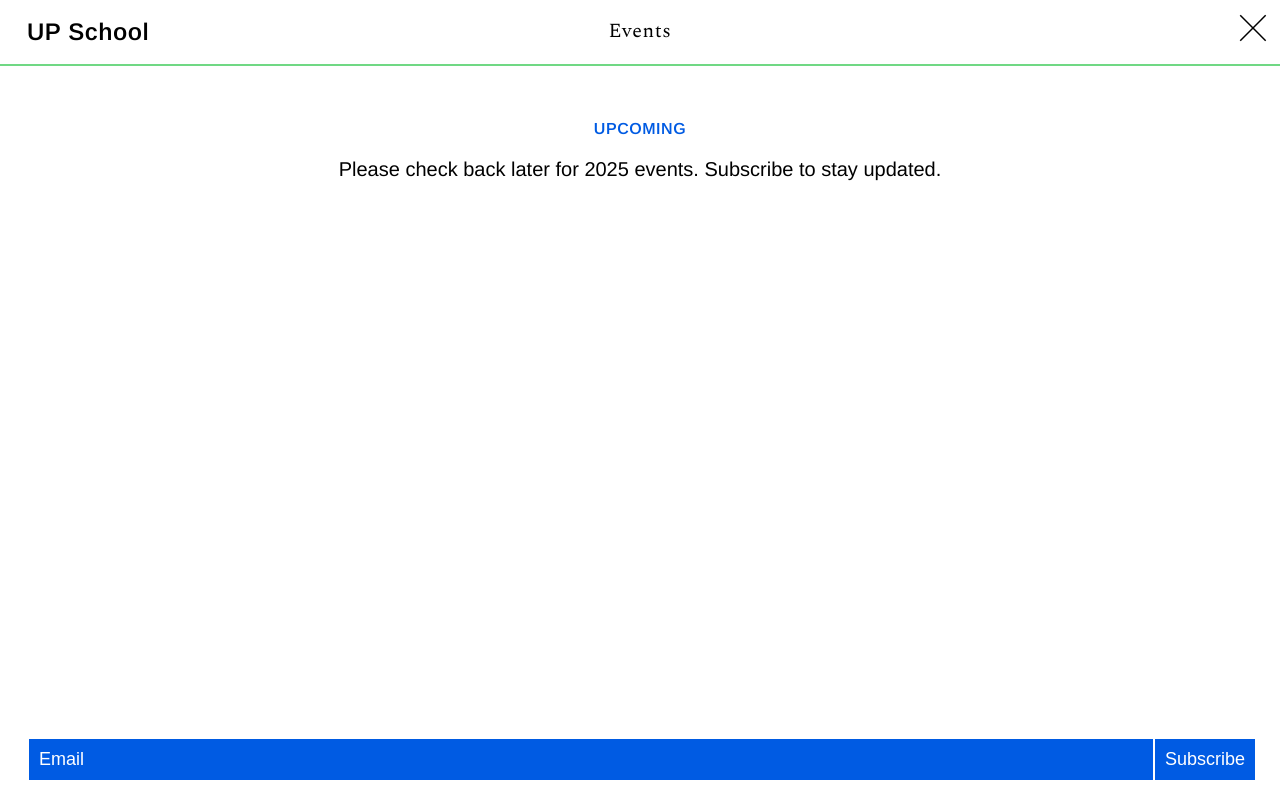
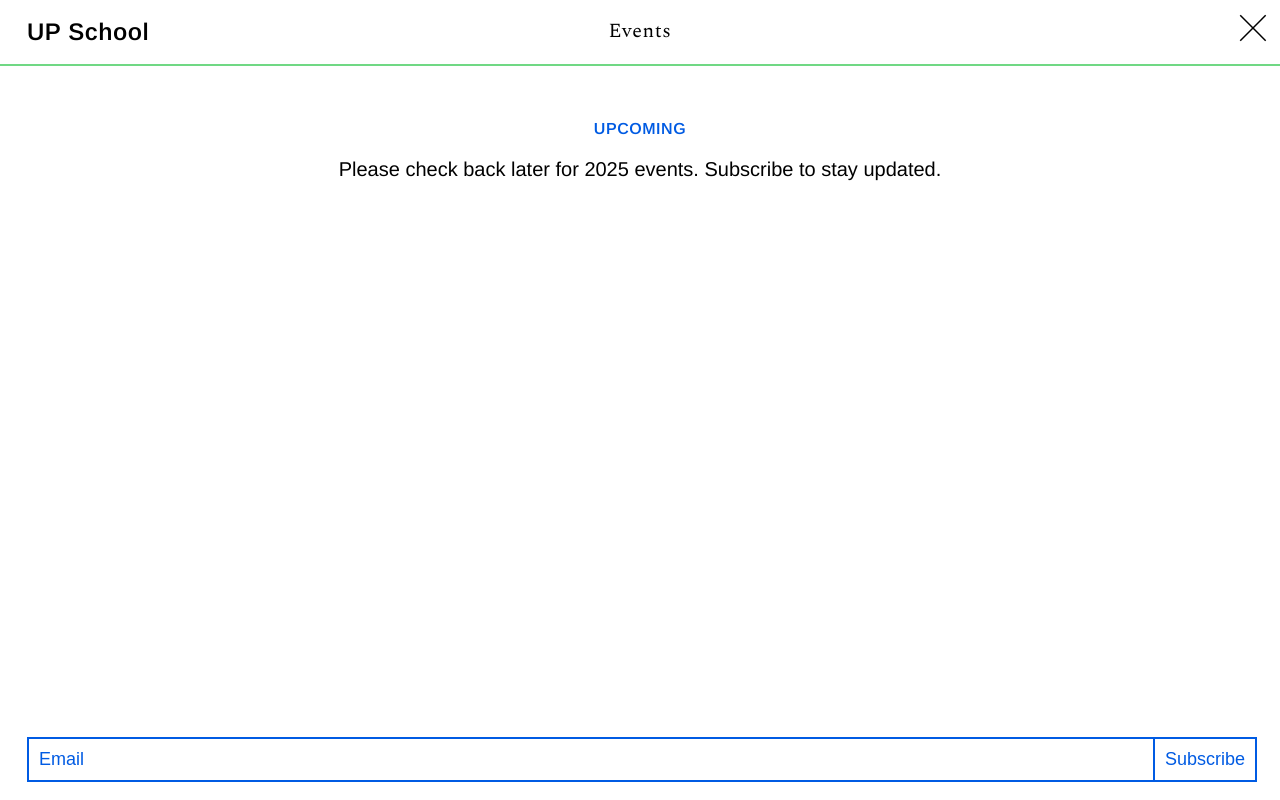
Before and after one commit to jordan-furr/upschool, a Nuxt app: page /events in a window 1280 px wide. Built offline with nearby package versions, Linux system fonts and the light colour scheme; a web font is replaced by a local one.

Commit message:
white email box

```diff
--- /dev/null
+++ b/components/white-newsletter.vue
@@ -0,0 +1,30 @@
+<script setup>
+import { onMounted } from 'vue';
+
+onMounted(() => {
+  const script = document.createElement('script');
+  script.src = '//s3.amazonaws.com/downloads.mailchimp.com/js/mc-validate.js';
+  script.type = 'text/javascript';
+  script.async = true;
+  document.body.appendChild(script);
+});
+
+</script>
+
+<template>
+  <div id="mc_embed_signup">
+    <div id="mce-responses">
+      <div class="response" id="mce-error-response" style="display: none;"></div>
+      <div class="response" id="mce-success-response" style="display: none;"></div>
+    </div>
+    <form
+      action="https://theupsideofuncertainty.us13.list-manage.com/subscribe/post?u=51c91af86cdb3fda391206ba9&amp;id=b3558ffde2&amp;f_id=006b89eaf0"
+      method="post" id="mc-embedded-subscribe-form" name="mc-embedded-subscribe-form" class="white-subscribe-form"
+      target="_blank" novalidate>
+      <input type="email" name="EMAIL" class="email" placeholder="Email" required />
+      <button type="submit" name="subscribe" id="mc-embedded-subscribe" class="button">
+        Subscribe
+      </button>
+    </form>
+  </div>
+</template>
--- a/pages/articles.vue
+++ b/pages/articles.vue
@@ -12,5 +12,8 @@
         <div class="info-button-cont pl4">
             <p class="nav-text blue-hover">INFO</p>
         </div>
+        <div class="subscribe-cont">
+            <white-newsletter />
+        </div>
     </div>
 </template>
--- a/pages/contact.vue
+++ b/pages/contact.vue
@@ -7,7 +7,7 @@
             </div>
         </div>
         <div class="subscribe-cont">
-            <newsletter />
+            <white-newsletter />
         </div>
     </div>
 </template>
--- a/pages/events.vue
+++ b/pages/events.vue
@@ -17,7 +17,7 @@
             </div>
         </div>
         <div class="subscribe-cont">
-            <newsletter />
+            <white-newsletter />
         </div>
     </div>
 </template>
--- a/style.css
+++ b/style.css
@@ -817,8 +817,8 @@ a:hover {
 .menu-overlay nav ul li a {
     color: white;
     padding: 0;
-    font-size: 22px;
-    line-height: 24px;
+    font-size: 24px;
+    line-height: 30px;
 }
 
 .white {
@@ -827,7 +827,7 @@ a:hover {
 
 .menu-overlay-content {
     margin-left: 1.5rem;
-    margin-top: 1.5rem;
+    margin-top: 2rem;
 }
 
 .mobile-x {
@@ -1282,11 +1282,35 @@ a:hover {
     width: 100%;
     align-items: center;
     border: 2px solid white;
+    font-family: 'Arimo';
+}
+
+.white-subscribe-form {
+    display: flex;
+    flex-direction: row;
+    flex-wrap: nowrap;
+    justify-content: space-between;
+    width: 100%;
+    align-items: center;
+    border: 2px solid var(--blue);
+    font-family: 'Arimo';
 }
 
 .email::placeholder {
     color: white !important;
     border: white;
+}
+
+.white-subscribe-form .email::placeholder {
+    color: var(--blue) !important;
+    border: var(--blue);
+}
+
+input[type="email"] {
+    border-radius: 0;
+    -webkit-appearance: none;
+    appearance: none;
+
 }
 
 .subscribe-form input {
@@ -1302,6 +1326,19 @@ a:hover {
     box-sizing: border-box;
 }
 
+.white-subscribe-form input {
+    flex: 1;
+    width: 100%;
+    padding: 10px;
+    font-size: 18px;
+    font-weight: 100;
+    background-color: white;
+    border: none;
+    border-right: 2px solid var(--blue) !important;
+    color: var(--blue);
+    box-sizing: border-box;
+}
+
 .subscribe-form button {
     padding: 10px;
     font-size: 18px;
@@ -1314,9 +1351,26 @@ a:hover {
     white-space: nowrap;
 }
 
+.white-subscribe-form button {
+    padding: 10px;
+    font-size: 18px;
+    font-weight: 100 !important;
+    color: var(--blue);
+    background-color: white;
+    border: none;
+    cursor: pointer;
+    flex-shrink: 0;
+    white-space: nowrap;
+}
+
 .subscribe-form button:hover {
     background-color: #fff;
     color: #005BE3;
+}
+
+.white-subscribe-form button:hover {
+    background-color: var(--blue);
+    color: white;
 }
 
 #mce-responses {
@@ -1328,6 +1382,9 @@ a:hover {
 .subscribe-form input:focus {
     outline: none;
     border: none;
+    border-radius: 0;
+    -webkit-appearance: none;
+    appearance: none;
 }
 
 
@@ -1525,7 +1582,8 @@ a:hover {
     }
 
     .info-page p {
-        font-size: 18px;
+        font-size: 19px;
+        line-height: 1.2;
     }
 
     .project-title {
@@ -1559,6 +1617,11 @@ a:hover {
         padding-left: 1rem;
     }
 
+    .menu-overlay-content {
+        margin-left: 1rem;
+        margin-top: 1rem;
+    }
+
 }
 
 @media (max-width: 500px) {
```
